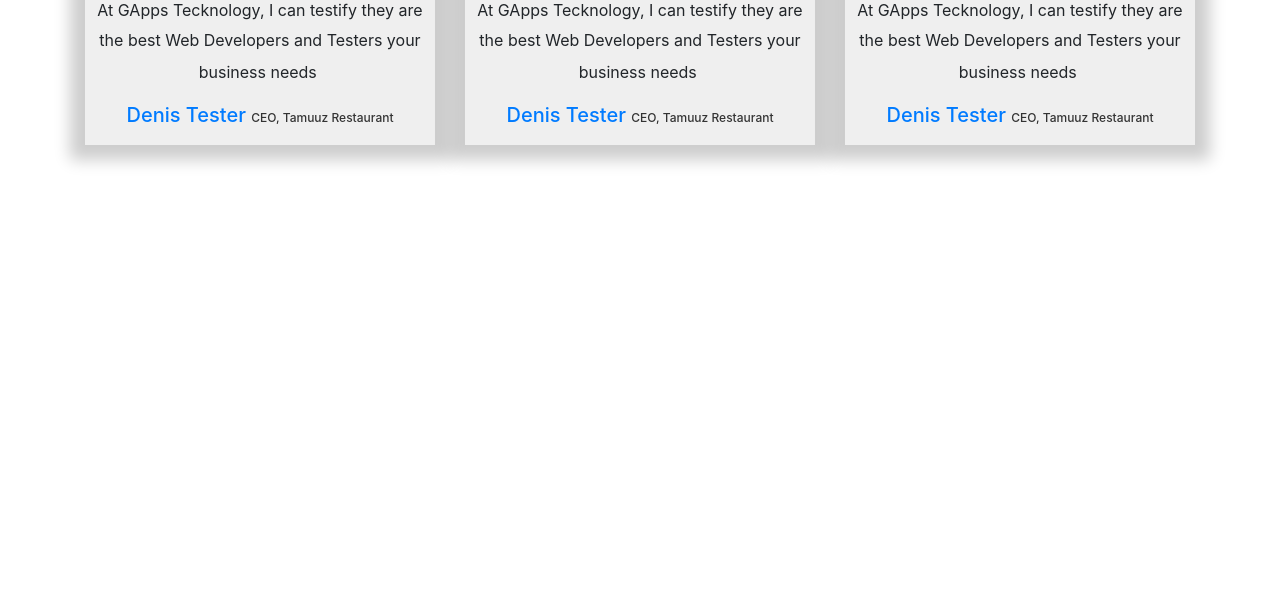
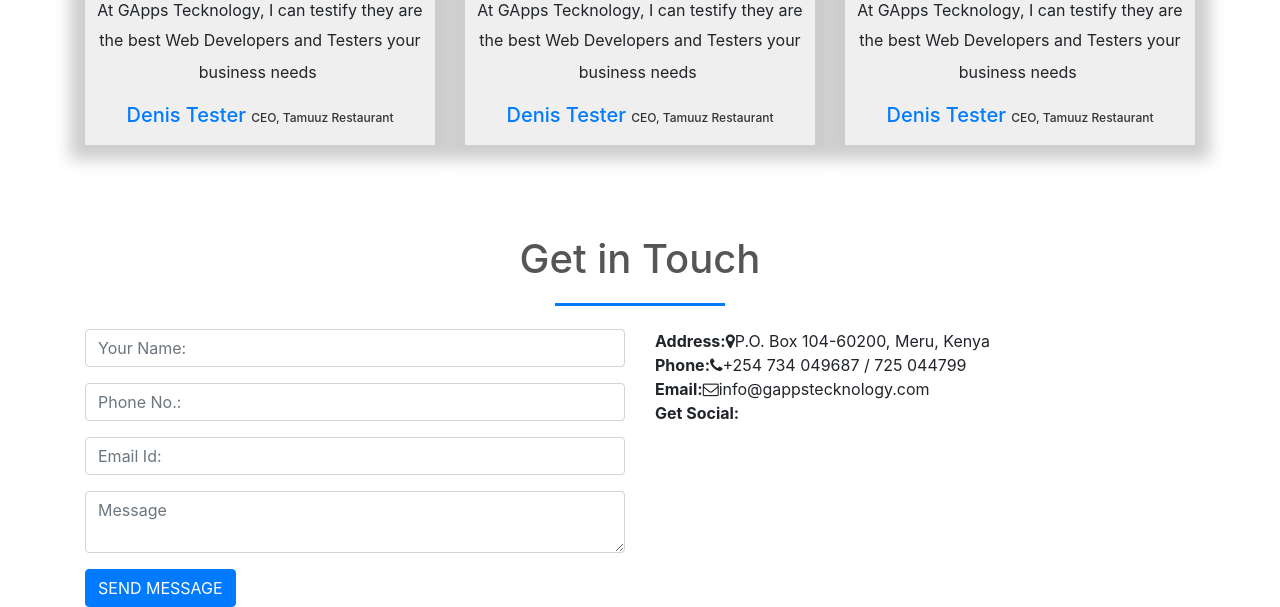
Before and after one commit to brian30/GApps-Techn, a plain HTML site: page index.html in a window 1280 px wide. Shown: the part 3830-4437 px from the top of the page. Before the commit the page ends 4065 px from the top, so only its background shows below. Drawn offline with nearby package versions, Linux system fonts and the light colour scheme.

Commit message:
index.html

```diff
--- a/index.html
+++ b/index.html
@@ -396,9 +396,48 @@
                 <h3>Denis Tester <span>CEO, Tamuuz Restaurant</span></h3>
               </div>
             </div>
-
           </div>
         </div>
       </section>
+      <!------------------------------------Get in Touch-------------------------->
+      <section id="contact">
+        <div class="container">
+            <h1>Get in Touch</h1>
+              <div class="row">
+                <div class="col-md-6">
+                  <form class="contact-form">
+                    <div class="form-group">
+                      <input type="text" class="form-control" placeholder="Your Name:">
+                    </div>
+                    <div class="form-group">
+                      <input type="number" class="form-control" placeholder="Phone No.:">
+                    </div>
+                    <div class="form-group">
+                     <input type="email" class="form-control" placeholder="Email Id:">
+                   </div>
+                  <div class="form-group">
+                    <textarea class="form-control" row="4" placeholder="Message"></textarea>
+                    </div>
+                    <button type="submit" class="btn btn-primary">SEND MESSAGE</button>
+                  </form>
+                </div>
+                <div class="col-md-6 contact-info">
+                  <div class="follow"><b>Address:</b><i class="fa fa-map-marker"></i>P.O. Box 104-60200,
+                    Meru, Kenya</div>
+
+                  <div class="follow"><b>Phone:</b><i class="fa fa-phone"></i>+254 734 049687 /
+                     725 044799</div>
+
+                  <div class="follow"><b>Email:</b><i class="fa fa-envelope-o"></i>info@gappstecknology.com</div>
+                  <div class="follow"><label><b>Get Social:</b></label>
+                      <a href="#"><i class="fa fa-facebook"></i></a>
+                      <a href="#"><i class="fa fa-twitter"></i></a>
+                      <a href="#"><i class="fa fa-linkedin"></i></a>
+                  </div>
+              </div>
+              </div>
+        </div>
+      </section>
+        <!----------------------Footer-->
 </body>
 </html>
```
